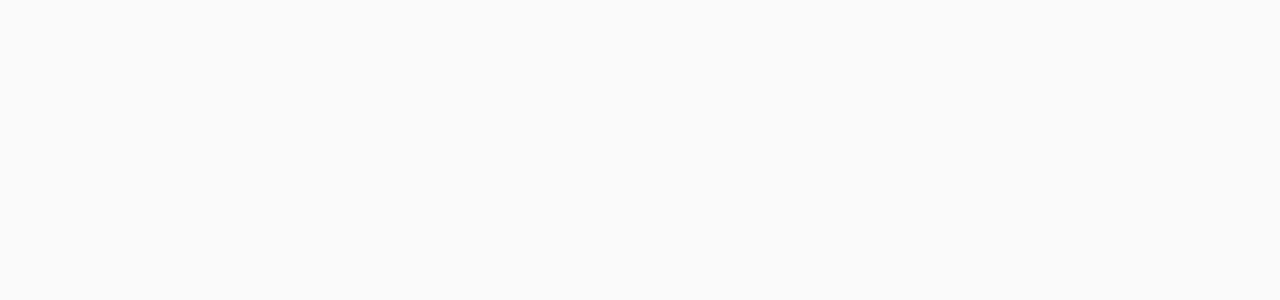
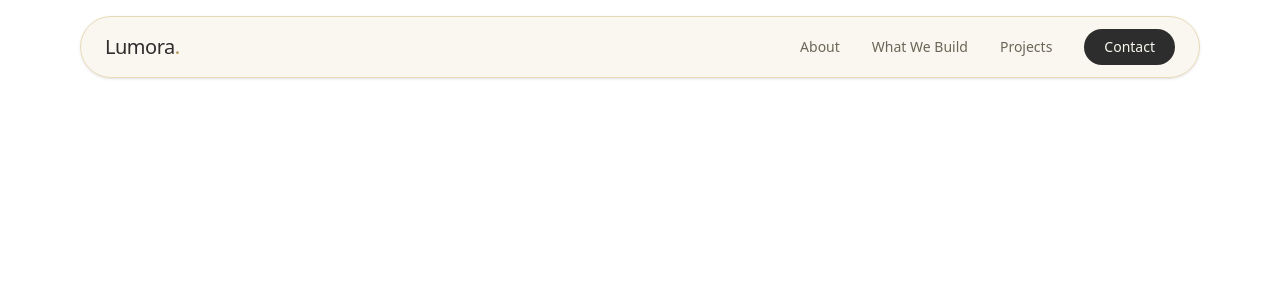
Before and after one commit to Lumora-Tech-Labs/lumora-website, a Next.js app: page / in a window 1280 px wide. Shown: the top 300 px of the page. Built offline with nearby package versions, Linux system fonts and the light colour scheme.

Commit message:
feat: navbar component made and imported to home page

```diff
--- a/app/page.tsx
+++ b/app/page.tsx
@@ -1,7 +1,9 @@
-export default function Home() {
+import Navbar from "@/components/Navbar"
+
+export default function HomePage() {
   return (
-    <div className="flex flex-col flex-1 items-center justify-center bg-zinc-50 font-sans dark:bg-black">
-      <p className="text-2xl text-white">Lumora Tech Labs</p>
+    <div>
+      <Navbar />
     </div>
   );
 }
--- /dev/null
+++ b/components/Navbar.tsx
@@ -0,0 +1,90 @@
+'use client';
+import { useState } from 'react';
+import Link from 'next/link';
+
+export default function Navbar() {
+  const [isOpen, setIsOpen] = useState(false);
+
+  const navLinks = [
+    { name: 'About', href: '/#about' },
+    { name: 'What We Build', href: '/#whatwebuild' },
+    { name: 'Projects', href: '/#projects' },
+    { name: 'Contact', href: '/contact', isButton: true },
+  ];
+
+  return (
+    <header className="fixed top-0 inset-x-0 z-100 transition-all duration-300">
+      <div className="max-w-6xl mx-auto px-4 mt-4">
+        {/* Main Navbar Container */}
+        <div className="bg-[#FAF7EF]/90 backdrop-blur-md border border-[#E5D9B6] rounded-full px-6 py-3 flex items-center justify-between shadow-sm">
+          <Link
+            href="/"
+            className="text-xl font-medium tracking-tight text-[#2D2D2D]"
+          >
+            Lumora<span className="text-[#B39359]">.</span>
+          </Link>
+
+          {/* Desktop Nav */}
+          <nav className="hidden md:flex items-center gap-8">
+            {navLinks.map((link) => (
+              <Link
+                key={link.name}
+                href={link.href}
+                className={`text-sm font-medium transition-colors hover:text-[#B39359] ${
+                  link.isButton
+                    ? 'bg-[#2D2D2D] text-[#FAF7EF] px-5 py-2 rounded-full hover:bg-[#454545]'
+                    : 'text-[#6B6658]'
+                }`}
+              >
+                {link.name}
+              </Link>
+            ))}
+          </nav>
+
+          {/* Mobile Toggle Button */}
+          <button
+            type="button"
+            className="md:hidden flex flex-col gap-1.5 p-2 z-110"
+            onClick={() => setIsOpen(!isOpen)}
+            aria-label="Toggle Menu"
+          >
+            {/* Simple CSS Hamburger */}
+            <span
+              className={`h-0.5 w-6 bg-[#2D2D2D] transition-transform ${isOpen ? 'rotate-45 translate-y-2' : ''}`}
+            />
+            <span
+              className={`h-0.5 w-6 bg-[#2D2D2D] ${isOpen ? 'opacity-0' : ''}`}
+            />
+            <span
+              className={`h-0.5 w-6 bg-[#2D2D2D] transition-transform ${isOpen ? '-rotate-45 -translate-y-2' : ''}`}
+            />
+          </button>
+        </div>
+
+        {/* Mobile Menu Overlay */}
+        <div
+          className={`md:hidden absolute left-4 right-4 mt-2 transition-all duration-300 ease-in-out origin-top ${
+            isOpen
+              ? 'opacity-100 scale-100 translate-y-0'
+              : 'opacity-0 scale-95 -translate-y-4 pointer-events-none'
+          }`}
+        >
+          <div className="bg-[#FAF7EF] border border-[#E5D9B6] rounded-4xl p-6 shadow-2xl flex flex-col gap-5">
+            {navLinks.map((link) => (
+              <Link
+                key={link.name}
+                href={link.href}
+                onClick={() => setIsOpen(false)}
+                className={`text-lg font-medium py-2 border-b border-[#E5D9B6]/50 last:border-0 ${
+                  link.isButton ? 'text-[#B39359]' : 'text-[#2D2D2D]'
+                }`}
+              >
+                {link.name}
+              </Link>
+            ))}
+          </div>
+        </div>
+      </div>
+    </header>
+  );
+}
```
